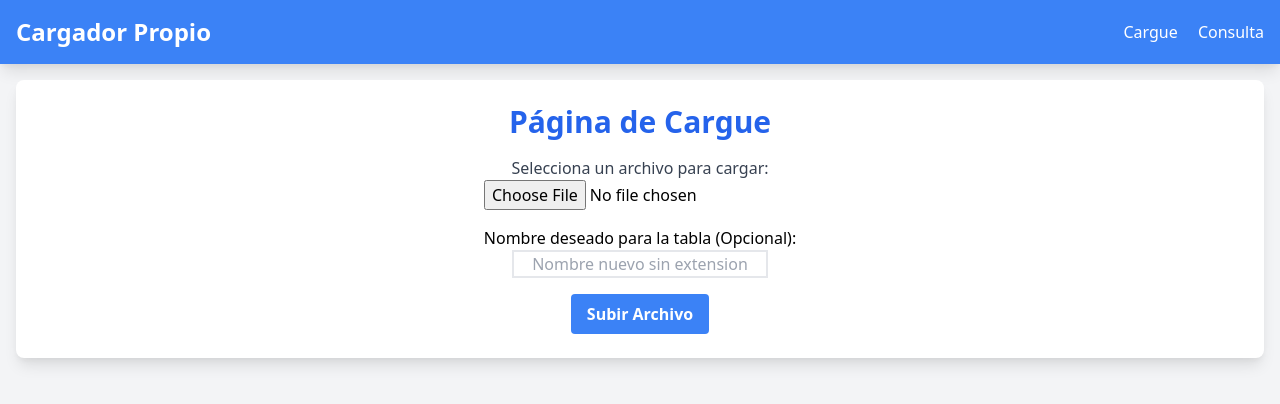
After one commit to Pinguill/cargadorPropio, a Flask app: page /cargue in a window 1280 px wide. The commit adds this page. Shown: the top 404 px of the page. Run offline with Flask 3, Linux system fonts and the light colour scheme.

Commit message:
Actualizacion pagina de Cargue

```diff
--- a/app.py
+++ b/app.py
@@ -1,6 +1,9 @@
 from flask import Flask, render_template
+from cargue import cargue_bp  # Importa el blueprint de cargue
 
 app = Flask(__name__)
+app.config['SECRET_KEY'] = 'mysecretkey'
+app.register_blueprint(cargue_bp)
 
 @app.route('/')
 def home():
--- /dev/null
+++ b/cargue.py
@@ -0,0 +1,41 @@
+import os
+from flask import Blueprint, render_template, request, redirect, url_for, flash
+from werkzeug.utils import secure_filename
+
+# Configura el blueprint para el módulo de cargue
+cargue_bp = Blueprint('cargue', __name__)
+
+# Directorio donde se guardarán los archivos subidos
+UPLOAD_FOLDER = '../../../../Lake/data/'
+if not os.path.exists(UPLOAD_FOLDER):
+    os.makedirs(UPLOAD_FOLDER)
+
+@cargue_bp.route('/cargue', methods=['GET', 'POST'])
+def cargue():
+    if request.method == 'POST':
+        new_filename = request.form.get('new_filename')
+        if 'file' not in request.files:
+
+            flash('No se ha seleccionado ningún archivo')
+            return redirect(request.url)
+
+        file = request.files['file']
+
+        if file.filename == '':
+            flash('No se ha seleccionado ningún archivo')
+            return redirect(request.url)
+
+        if file:
+            original_filename = secure_filename(file.filename)
+            file_extension = os.path.splitext(original_filename)[1]
+
+            if new_filename:
+                filename = secure_filename(new_filename) + file_extension
+            else:
+                filename = original_filename
+
+            file.save(os.path.join(UPLOAD_FOLDER, filename))
+            flash(f'Archivo {filename} cargado exitosamente')
+            return redirect(url_for('cargue.cargue'))
+
+    return render_template('cargue.html')
--- /dev/null
+++ b/templates/cargue.html
@@ -0,0 +1,35 @@
+{% extends "layout.html" %}
+
+{% block title %}Cargue{% endblock %}
+
+{% block content %}
+    <div class="bg-white p-6 rounded-lg shadow-lg text-center">
+        <h1 class="text-3xl font-bold mb-4 text-blue-600">Página de Cargue</h1>
+        <p class="text-gray-700">Selecciona un archivo para cargar:</p>
+
+        <form method="POST" enctype="multipart/form-data">
+            <div class="mb-4">
+                <input type="file" name="file" class="form-control" required>
+            </div>
+            <div class="text-center mb-4 ">
+                <p>Nombre deseado para la tabla (Opcional): </p>
+                <input type="text" name="new_filename" class="form-control border-2 border-rose-600 w-64 text-center" placeholder="Nombre nuevo sin extension">
+            </div>
+            <button type="submit" class="bg-blue-500 hover:bg-blue-700 text-white font-bold py-2 px-4 rounded">
+                Subir Archivo
+            </button>
+        </form>
+
+        {% with messages = get_flashed_messages() %}
+            {% if messages %}
+                <div class="mt-4">
+                    {% for message in messages %}
+                        <div class="bg-green-100 text-green-700 p-4 rounded-lg">
+                            {{ message }}
+                        </div>
+                    {% endfor %}
+                </div>
+            {% endif %}
+        {% endwith %}
+    </div>
+{% endblock %}
--- a/templates/layout.html
+++ b/templates/layout.html
@@ -3,7 +3,7 @@
 <head>
     <meta charset="UTF-8">
     <meta name="viewport" content="width=device-width, initial-scale=1.0">
-    <title>{% block title %}Página Sencilla{% endblock %}</title>
+    <title>{% block title %}Cargador Propio{% endblock %}</title>
     <link rel="stylesheet" href="https://cdn.jsdelivr.net/npm/tailwindcss@2.2.19/dist/tailwind.min.css">
     <link rel="stylesheet" href="{{ url_for('static', filename='css/styles.css') }}">
 </head>
@@ -13,7 +13,7 @@
         <div class="container mx-auto flex justify-between items-center">
             <a href="/" class="text-white text-2xl font-bold">Cargador Propio</a>
             <div class="space-x-4">
-                <a href="/" class="text-white hover:text-gray-200">Cargue</a>
+                <a href="{{ url_for('cargue.cargue') }}" class="text-white hover:text-gray-200">Cargue</a>
                 <a href="/consulta" class="text-white hover:text-gray-200">Consulta</a>
             </div>
         </div>
```
Also changed, not shown: templates/index.html (+11 -3 lines).
